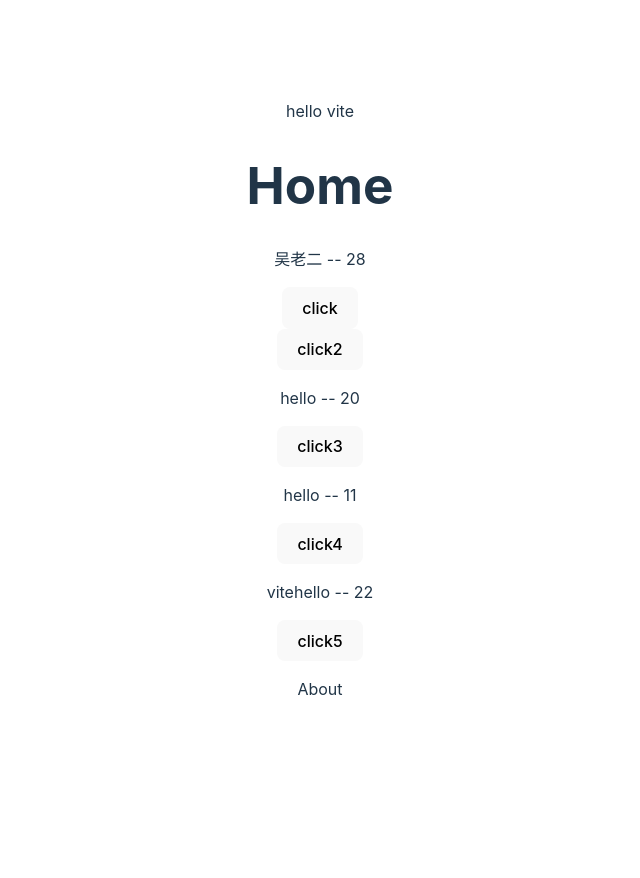
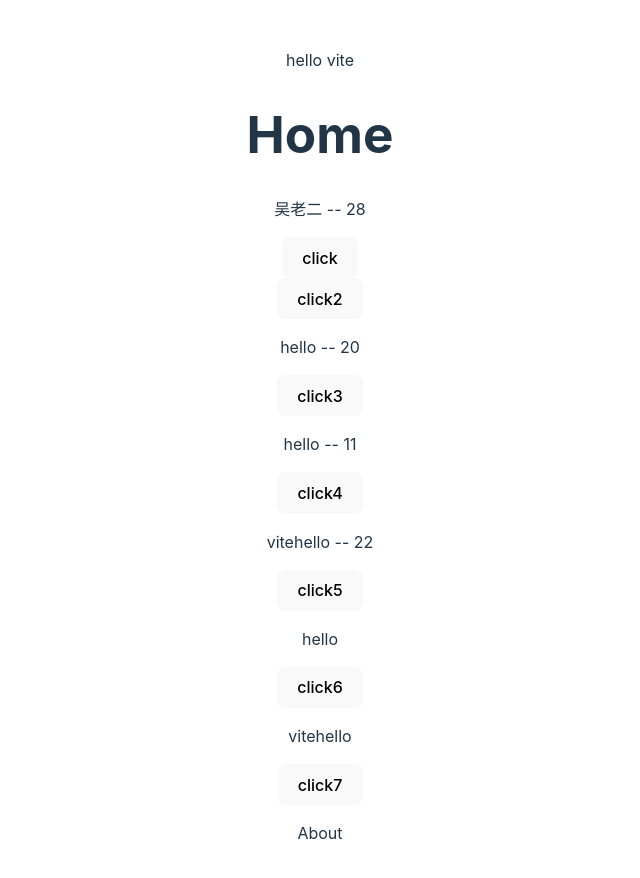
Before and after one commit to XZ361/vite-blog, a Vue app: page / in a window 1280 px wide. Shown: the top 878 px of the page, without its empty margins (320-960 px from the left). Before the commit the page ends 800 px from the top, so only its background shows below. Built offline with nearby package versions, Linux system fonts and the light colour scheme.

Commit message:
update:ref&reactive

```diff
--- a/src/views/Home.vue
+++ b/src/views/Home.vue
@@ -13,6 +13,11 @@
         <button @click="handleClcik4">click4</button>
         <p>{{ reactiveData.name }} -- {{ reactiveData.age }}</p>
         <button @click="handleClcik5">click5</button>
+        <!------------------------------------------------------>
+        <p>{{ refData6 }}</p>
+        <button @click="handleClcik6">click6</button>
+        <p>{{ reactiveData7 }} </p>
+        <button @click="handleClcik7">click7</button>
     </div>
 </template>
 
@@ -57,6 +62,21 @@ const handleClcik5 = () => {
   reactiveData.name = 'HelloVite!';
   reactiveData.age = 33;
 }
+
+//ref和reactive的区别
+let refData6 = ref('hello');
+const handleClcik6 = () => {
+  console.log(str);
+  refData6.value = 'hello vite!';
+}
+
+let reactiveData7 = reactive('vitehello');
+const handleClcik7 = () => {
+  // console.log(reactiveData7);
+  reactiveData7 = 'HelloVite!';
+}
+
+
 </script>
 
 <style lang="scss" scoped>
```
